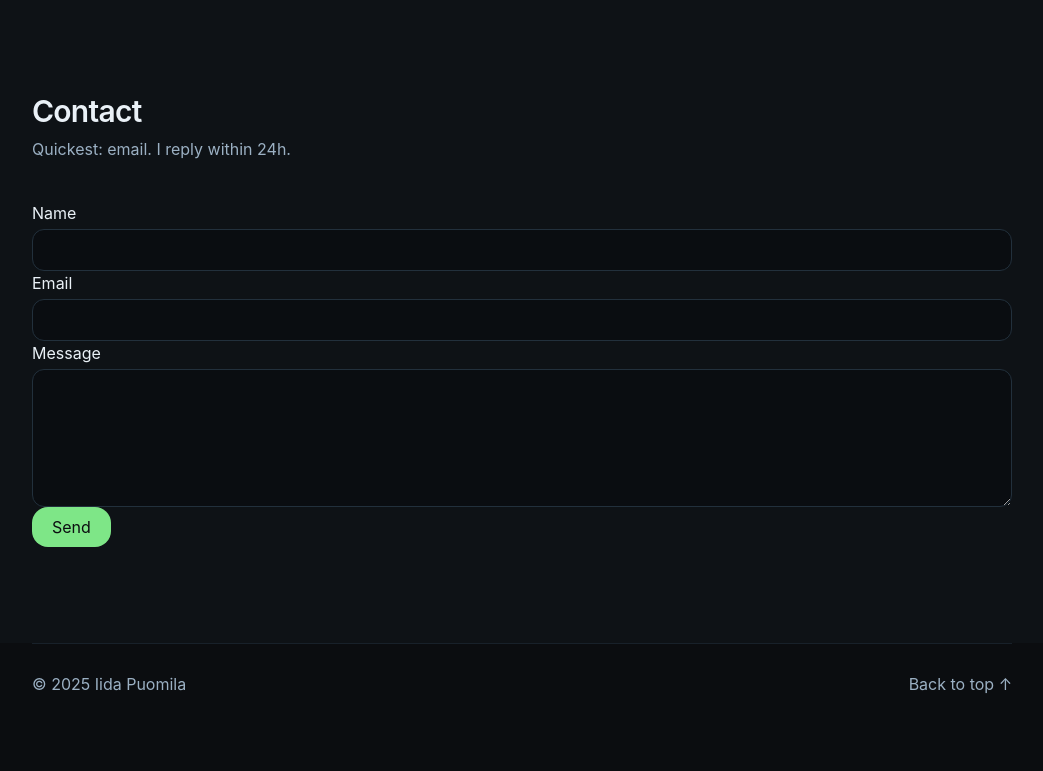
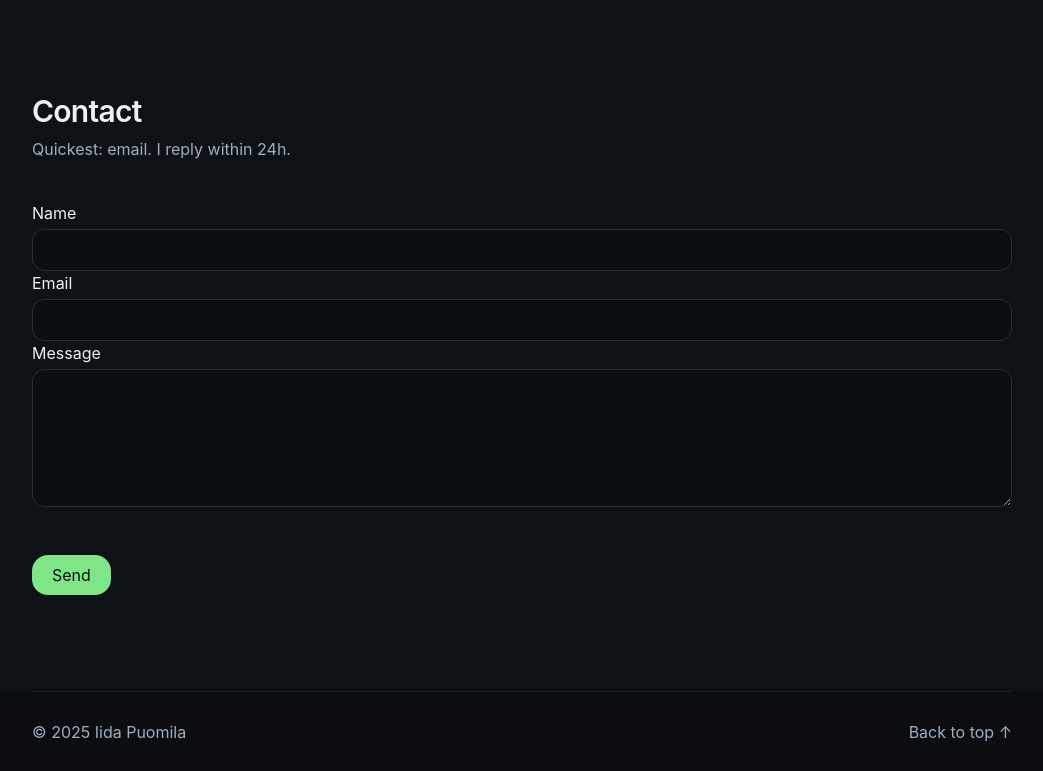
Before and after one commit to beecreating/resume-site, a website: page public/index.html in a window 1280 px wide. Shown: the part 2627-3398 px from the top of the page, without its empty margins (118-1161 px from the left). Before the commit the page ends 3350 px from the top, so only its background shows below. Drawn offline with Linux system fonts and the light colour scheme.

Commit message:
project updates

```diff
--- a/public/index.html
+++ b/public/index.html
@@ -259,7 +259,10 @@
             <span>Message</span>
             <textarea class="bg-[#0a0d11] border border-line rounded-xl px-3 py-2" name="message" rows="5" required></textarea>
           </label>
-          <button class="bg-accent text-bg rounded-2xl px-5 py-2 w-max transition hover:opacity-90" type="submit">
+          <p> <br>
+            <br>
+          </p>
+          <button class=" bg-accent text-bg rounded-2xl px-5 py-2 w-max transition hover:opacity-90" type="submit">
             Send
           </button>
         </form>
```
